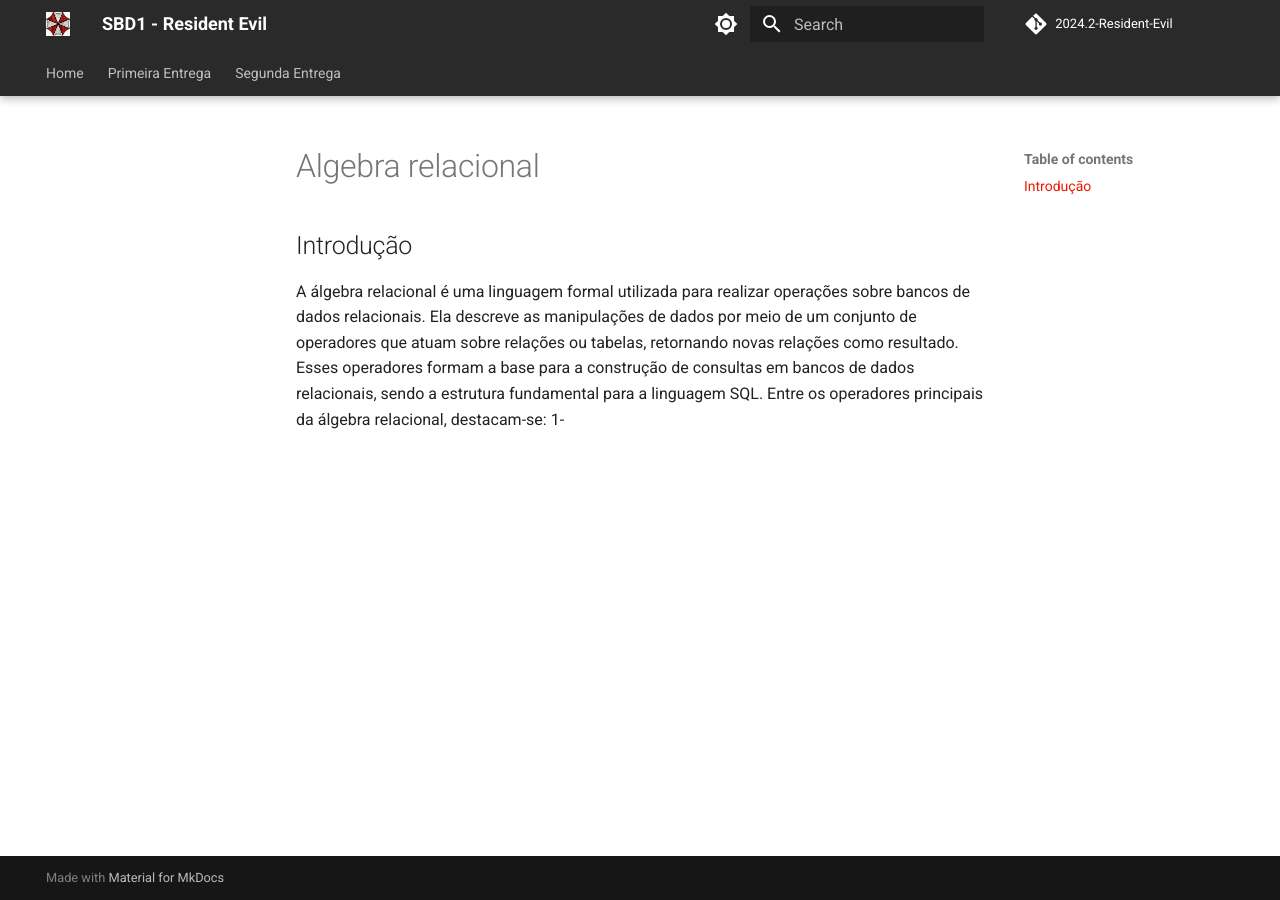
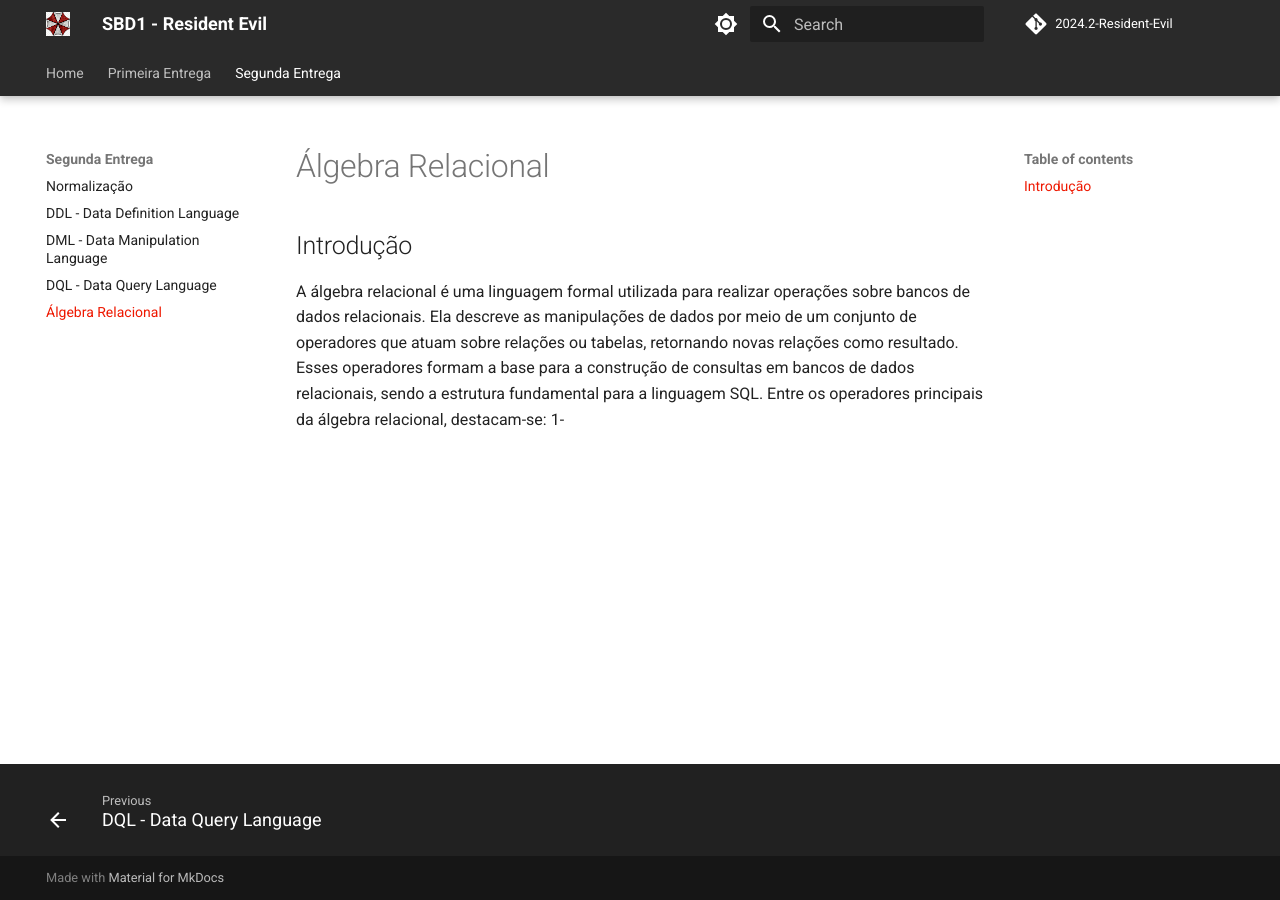
Before and after one commit to SBD1/2024.2-Resident-Evil, an MkDocs documentation site: the page built from docs/entrega2/algebra_relacional.md, in a window 1280 px wide. Built offline with MkDocs 1.6.1 and Material for MkDocs 9.7.7, drawn with Linux system fonts in a browser that asks for light colours; comment, search, counter and statistics services are not loaded.

Commit message:
Update mkdocs.yml

```diff
--- a/mkdocs.yml
+++ b/mkdocs.yml
@@ -15,7 +15,7 @@ nav:
     - "DDL - Data Definition Language": entrega2/ddl.md
     - "DML - Data Manipulation Language": entrega2/dml.md
     - "DQL - Data Query Language": entrega2/dql.md
-    - "Álgebra Relacional": entrega2/algebra-relacional.md
+    - "Álgebra Relacional": entrega2/algebra_relacional.md
 
 theme:
   name: material
```
